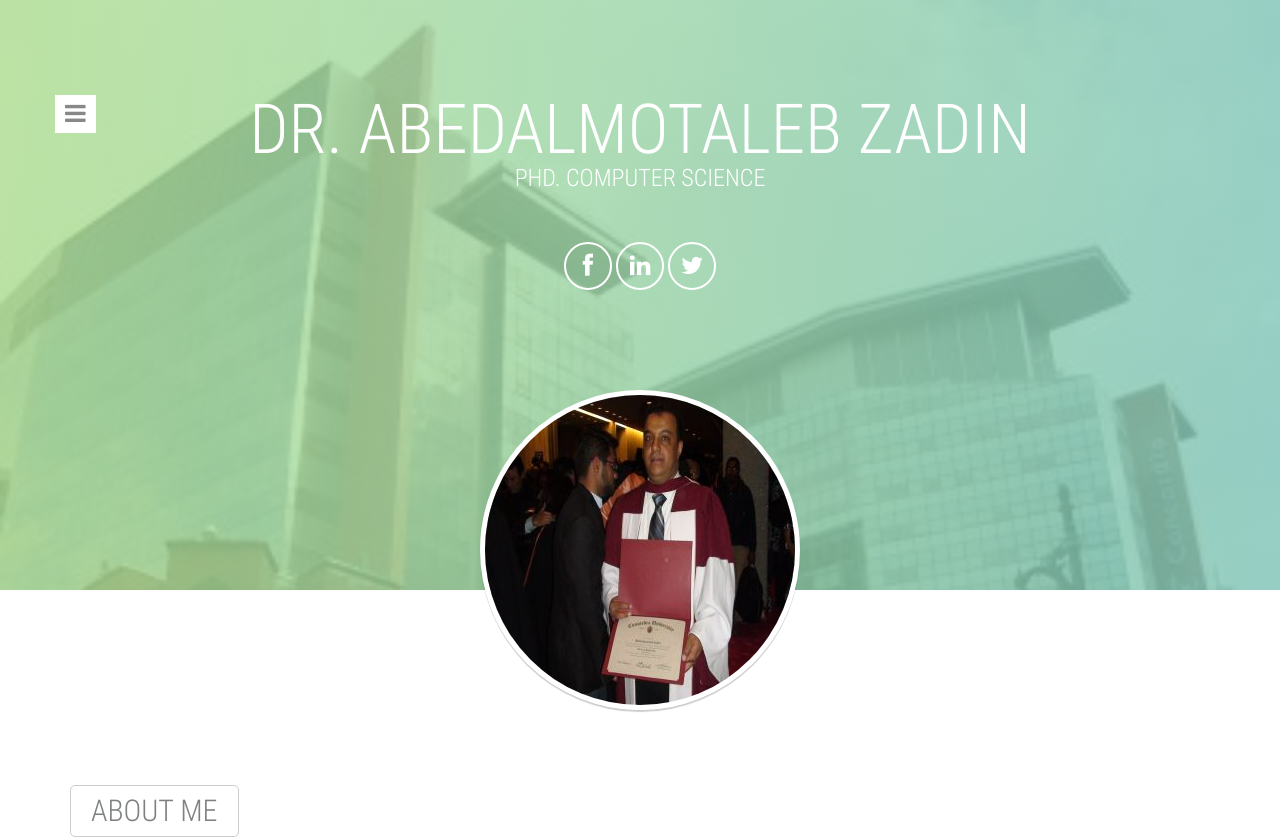
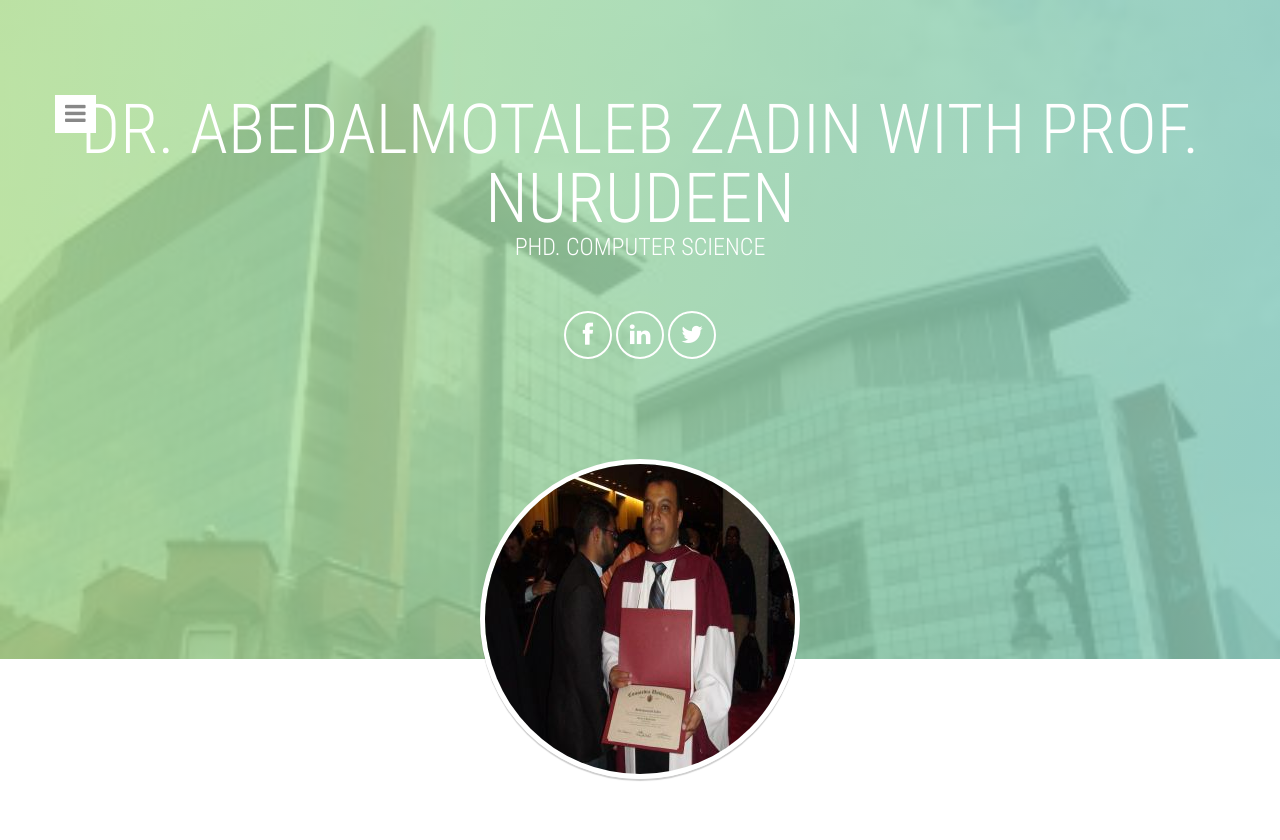
Before and after one commit to zadina/zadin, a plain HTML site: page index.html in a window 1280 px wide. Shown: the top 840 px of the page. Drawn offline with nearby package versions, Linux system fonts and the light colour scheme; some packages are replaced by stand-ins of ours; files that its build step writes are made by us from their sources.

Commit message:
I add Nurudeen to the title

```diff
--- a/index.html
+++ b/index.html
@@ -43,7 +43,7 @@
 					</div> <!-- .main-navigation -->
 
 					<div class="branding">
-						<h1 class="site-title">Dr. Abedalmotaleb Zadin</h1>
+						<h1 class="site-title">Dr. Abedalmotaleb Zadin with Prof. Nurudeen</h1>
 						<small class="site-description">PhD. Computer Science</small>
 					</div>
 
```
